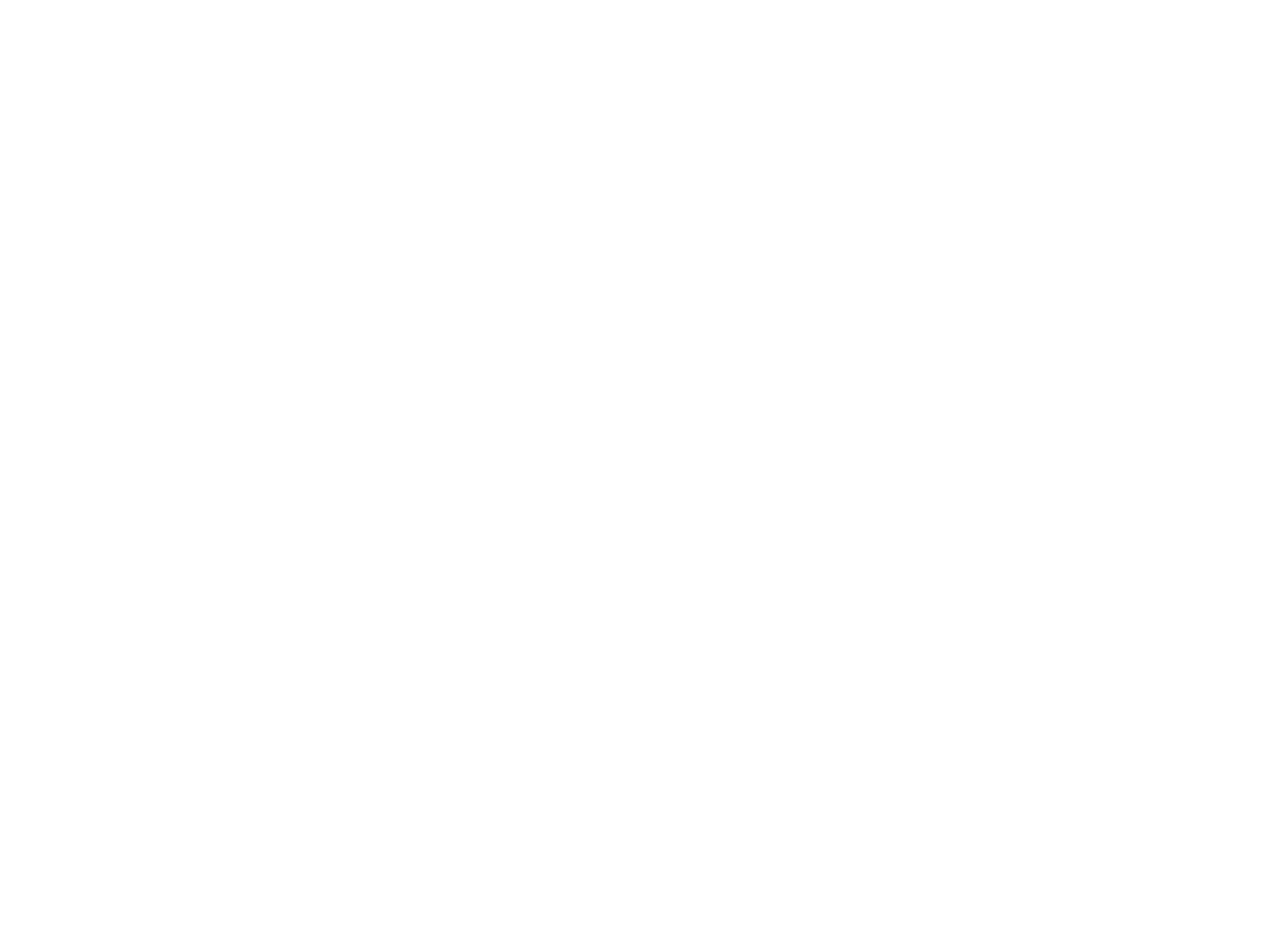
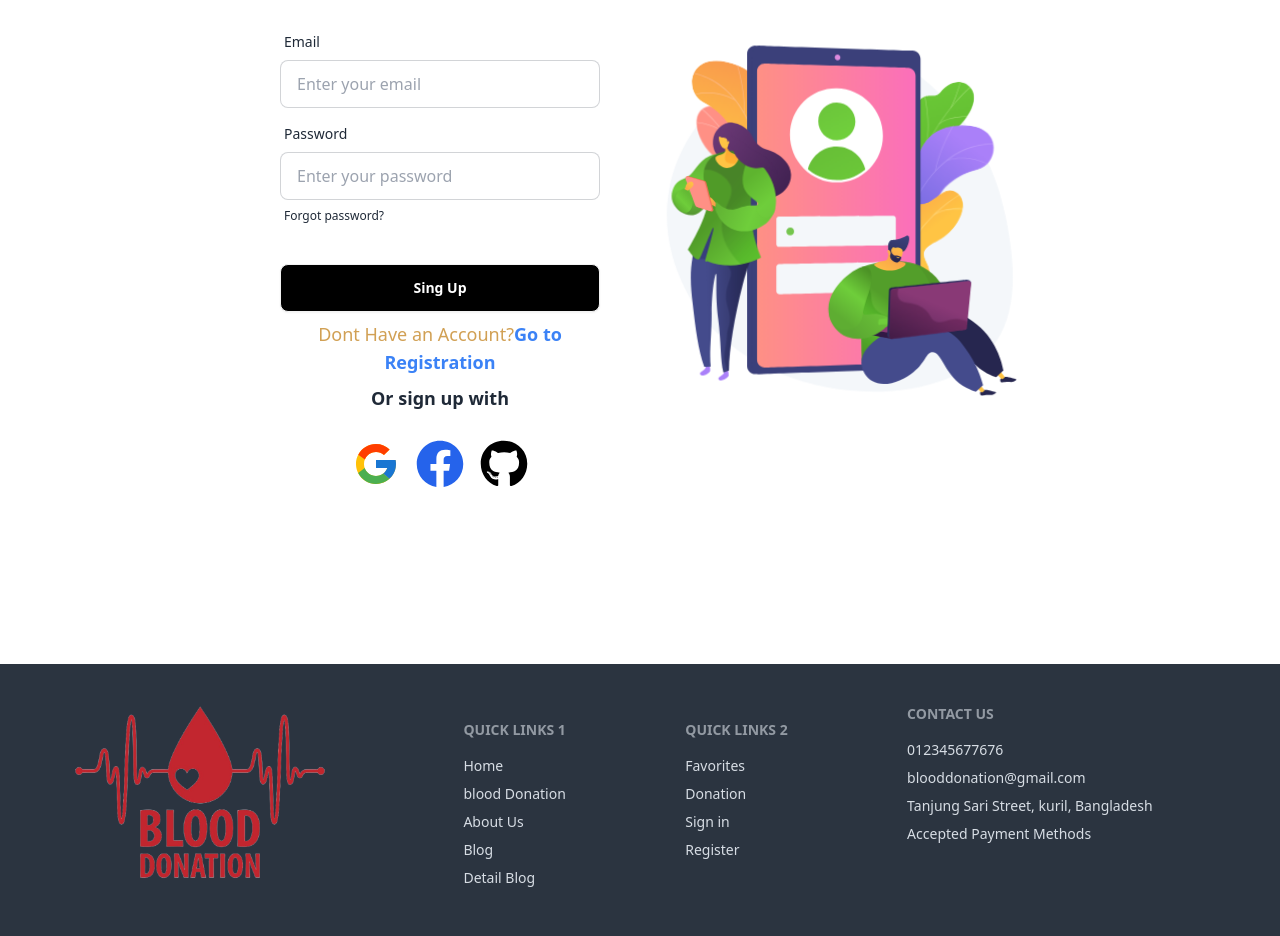
Before and after one commit to sadman1075/Blood-Donation, a React (Vite) app: page /login in a window 1280 px wide. Before the commit this address had no page. Shown: the part 216-1152 px from the top of the page. Before the commit the page ends 800 px from the top, so only its background shows below. Built offline with nearby package versions, Linux system fonts and the light colour scheme.

Commit message:
added login

```diff
--- a/src/Pages/Login/Login.jsx
+++ b/src/Pages/Login/Login.jsx
@@ -1,8 +1,64 @@
+import Lottie from "lottie-react";
+import { FaFacebook, FaGithub } from "react-icons/fa";
+import { FcGoogle } from "react-icons/fc";
+import { Link } from "react-router-dom";
+import register_lottie from "../../assets/Register_lottie/Animation - 1734093605552.json"
+import { Helmet } from "react-helmet";
+
 
 const Login = () => {
     return (
         <div>
+            <Helmet>
+                <title>Login | Blood Donation</title>
+            </Helmet>
+            <div className="hero  min-h-screen pt-20">
+                <div className="hero-content flex-col lg:flex-row-reverse">
+                    <div className="text-center lg:text-left lg:w-96 ">
+                        <Lottie animationData={register_lottie}></Lottie>
+                    </div>
+                    <div className="card bg-base-100 w-full max-w-sm shrink-0 ">
+                        <h1 className="text-5xl font-bold mt-4 text-center">Login now!</h1>
 
+                        <form className="card-body" onSubmit={""}>
+
+
+                            <div className="form-control">
+                                <label className="label">
+                                    <span className="label-text">Email</span>
+                                </label>
+                                <input type="email" name="email" placeholder="Enter your email" className="input input-bordered" required />
+                            </div>
+
+                            <div className="form-control">
+                                <label className="label">
+                                    <span className="label-text">Password</span>
+                                </label>
+                                <input type="password" name="password" placeholder="Enter your password" className="input input-bordered" required />
+                                <label className="label">
+                                    <a href="#" className="label-text-alt link link-hover">Forgot password?</a>
+                                </label>
+                            </div>
+
+                            <div className="form-control mt-6">
+                                <button className="btn bg-black text-white">Sing Up</button>
+                            </div>
+                            <div>
+                                <p className="text-center text-[#D1A054] text-lg">Dont Have an Account?<Link className="text-blue-500 font-bold">Go to Registration</Link></p>
+                                <p className="text-center text-lg font-bold mt-2">Or sign up with</p>
+                            </div>
+                            <div className="flex justify-center gap-4 mt-5">
+                                <Link onClick={""}><FcGoogle className="text-5xl" /></Link>
+                                <Link><FaFacebook className="text-5xl text-blue-600" /></Link>
+                                <Link><FaGithub className="text-5xl text-black" /></Link>
+
+                            </div>
+
+                        </form>
+
+                    </div>
+                </div>
+            </div>
         </div>
     );
 };
--- a/src/Pages/Registration/Registration.jsx
+++ b/src/Pages/Registration/Registration.jsx
@@ -25,7 +25,7 @@
             </Helmet>
             <div className="hero  min-h-screen pt-20">
                 <div className="hero-content flex-col lg:flex-row-reverse">
-                    <div className="text-center lg:text-left w-1/2 ">
+                    <div className="text-center lg:text-left lg:w-1/2 ">
                         <Lottie animationData={register_lottie}></Lottie>
                     </div>
                     <div className="card bg-base-100 w-full max-w-sm shrink-0 ">
--- a/src/Pages/Share/Footer/Footer.jsx
+++ b/src/Pages/Share/Footer/Footer.jsx
@@ -2,13 +2,13 @@
 
 const Footer = () => {
     return (
-        <div className="mt-20 ">
-            <footer className="footer bg-neutral text-neutral-content p-10">
+    <div className="pt-20 ">
+            <footer className="footer bg-neutral text-neutral-content lg:p-10">
                 <nav>
 
                         <img src={logo} className="w-80 lg:w-80" alt="" />
                 </nav>
-                <nav>
+                <nav className="p-4">
                     <h6 className="footer-title">Quick Links 1</h6>
                     <a className="link link-hover">Home</a>
                     <a className="link link-hover">blood Donation</a>
@@ -16,14 +16,14 @@
                     <a className="link link-hover">Blog</a>
                     <a className="link link-hover">Detail Blog</a>
                 </nav>
-                <nav>
+                <nav className="p-4">
                     <h6 className="footer-title">Quick Links 2</h6>
                     <a className="link link-hover">Favorites</a>
                     <a className="link link-hover">Donation</a>
                     <a className="link link-hover">Sign in</a>
                     <a className="link link-hover">Register</a>
                 </nav>
-                <nav>
+                <nav className="px-4">
                     <h6 className="footer-title">Contact Us</h6>
                     <a className="link link-hover">012345677676</a>
                     <a className="link link-hover">blooddonation@gmail.com </a>
--- a/src/Routes/Routes.jsx
+++ b/src/Routes/Routes.jsx
@@ -4,6 +4,7 @@
 import Contact from "../Pages/Home/Contact/Contact";
 import About from "../Pages/Home/About/About";
 import Registration from "../Pages/Registration/Registration";
+import Login from "../Pages/Login/Login";
 
 export const router=createBrowserRouter([
     {
@@ -25,6 +26,10 @@
             {
                 path:"/registration",
                 element:<Registration></Registration>
+            },
+            {
+                path:"/login",
+                element:<Login></Login>
             }
         ]
     }
```
